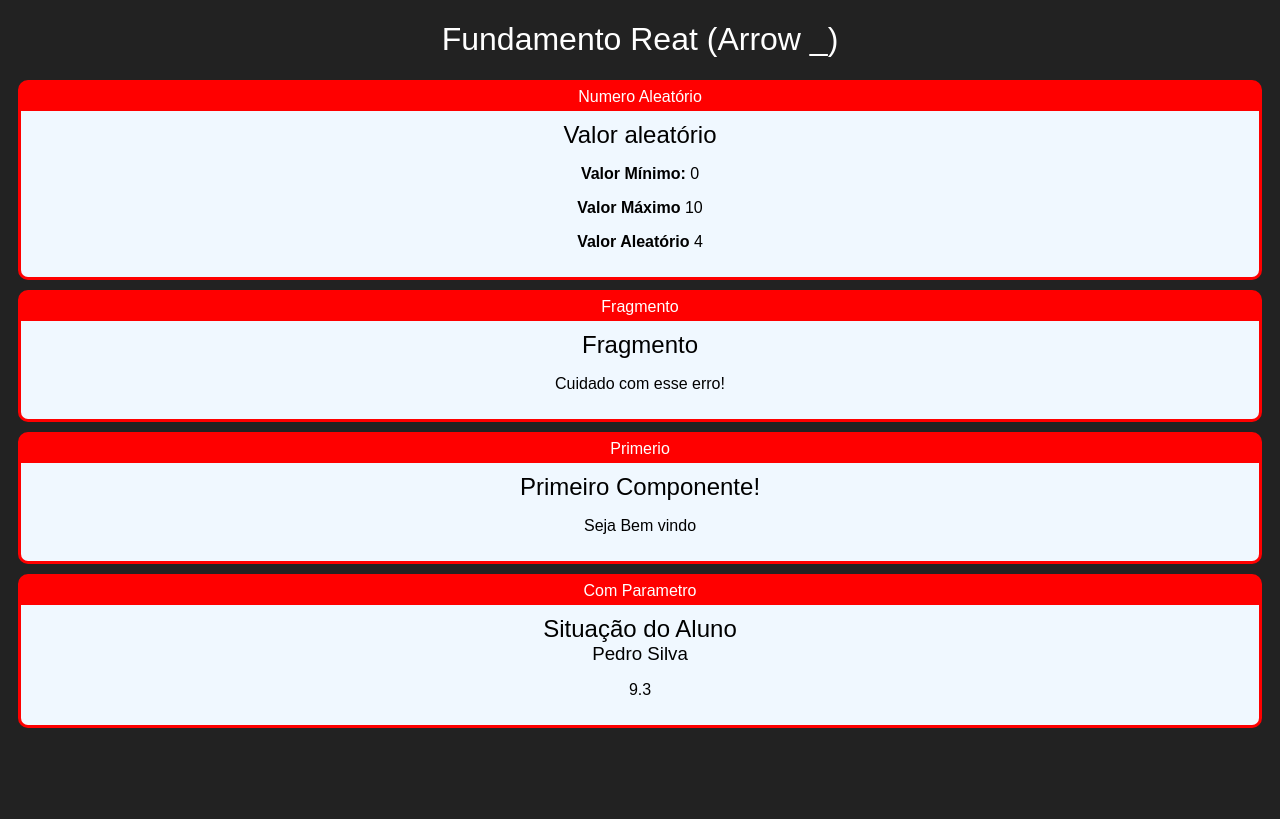
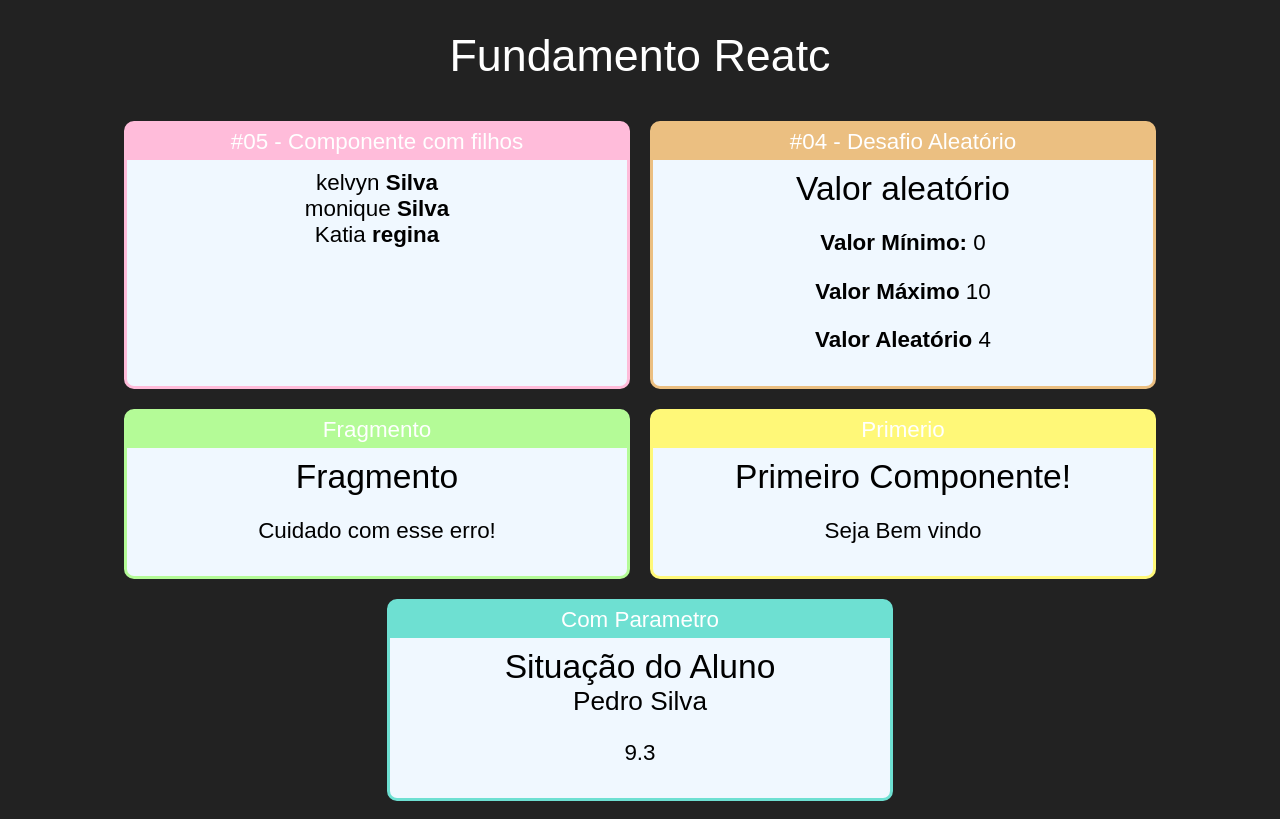
Before and after one commit to kelvynSilva/EstudoReact, a React (Create React App) app: page / in a window 1280 px wide. Built offline with nearby package versions, Linux system fonts and the light colour scheme.

Commit message:
Criado dois componentes novos para aprender sobre familias, inserido elementos nele pelo pai e utilizado o spred, atualizado os cads para novos modelos

```diff
--- /dev/null
+++ b/src/App.css
@@ -0,0 +1,6 @@
+.App .Cards {
+    display: flex;
+
+    flex-wrap: wrap;
+    justify-content: center;
+}
--- a/src/app.jsx
+++ b/src/app.jsx
@@ -1,5 +1,7 @@
+import './App.css'
 import React from "react";
 
+import Familia from './components/basics/Familia';
 import Card from "./components/layout/Card";
 import Primerio from './components/basics/Primeiro';
 import ComParamento from './components/basics/ComParametro';
@@ -7,28 +9,31 @@ import Fragmento from './components/basics/Fragmento';
 import Aleatorio from './components/basics/Aleatorio';
 
 export default () =>
-    <div id="app">
-        <h1>Fundamento Reat (Arrow _)</h1>
+    <div className="App" >
+        <h1>Fundamento Reatc</h1>
 
-        <Card
-            titulo="Numero Aleatório"
-        >
+        <div className="Cards">
+            <Card titulo="#05 - Componente com filhos" color="#FFBCDA">
+                <Familia lastName="Silva" />
+            </Card>
+
+            <Card titulo="#04 - Desafio Aleatório" color="#EBBF81">
                 <Aleatorio min={0} max={10} />
             </Card>
 
             <Card
-            titulo="Fragmento"
+                titulo="Fragmento" color="#B4FB97"
             >
                 <Fragmento />
             </Card>
 
             <Card
-            titulo="Primerio"
+                titulo="Primerio" color="#FFF878"
             >
                 <Primerio />
             </Card>
             <Card
-            titulo="Com Parametro"
+                titulo="Com Parametro" color="#6EE0D2"
             >
                 <ComParamento
                     titulo="Situação do Aluno"
@@ -37,3 +42,5 @@ export default () =>
                 />
             </Card>
         </div>
+
+    </div >
--- /dev/null
+++ b/src/components/basics/Familia.jsx
@@ -0,0 +1,12 @@
+import React from "react";
+
+import FamiliaMenbro from "./FamiliaMenbro";
+export default props => {
+    return (
+        <div>
+            <FamiliaMenbro name="kelvyn" lastName={props.lastName} />
+            <FamiliaMenbro name="monique" {...props} />
+            <FamiliaMenbro name="Katia" lastName="regina" />
+        </div>
+    )
+}
--- /dev/null
+++ b/src/components/basics/FamiliaMenbro.jsx
@@ -0,0 +1,5 @@
+import React from "react";
+
+export default props => {
+    return <div>{props.name} <strong>{props.lastName}</strong></div>
+}
--- a/src/components/layout/Card.css
+++ b/src/components/layout/Card.css
@@ -1,9 +1,13 @@
 .Card {
-    background-color: red;
     border-radius: 10px;
     overflow: hidden;
-    border: 3px solid red;
+    border: 3px solid;
     margin: 10px;
+
+    display: flex;
+    flex-direction: column;
+    min-width: 500px;
+    max-width: 500px;
 }
 
 .Card .Title {
@@ -16,4 +20,5 @@
     background-color: aliceblue;
     color: black;
     padding: 10px;
+    flex-grow: 1;
 }
--- a/src/components/layout/Card.jsx
+++ b/src/components/layout/Card.jsx
@@ -2,8 +2,12 @@ import "./Card.css";
 import React from "react";
 
 export default props => {
+    const cardStyle = {
+        backgroundColor: props.color,
+        borderColor: props.color || "#F00",
+    }
     return (
-        <div className="Card">
+        <div className="Card" style={cardStyle}>
 
             <div className="Title">
                 {props.titulo}
--- a/src/index.css
+++ b/src/index.css
@@ -3,6 +3,7 @@ body {
     background: #222;
     color: #ffff;
     text-align: center;
+    font-size: 1.4rem;
 }
 
 
```
Lines whose indentation alone changed are shown as unchanged.
